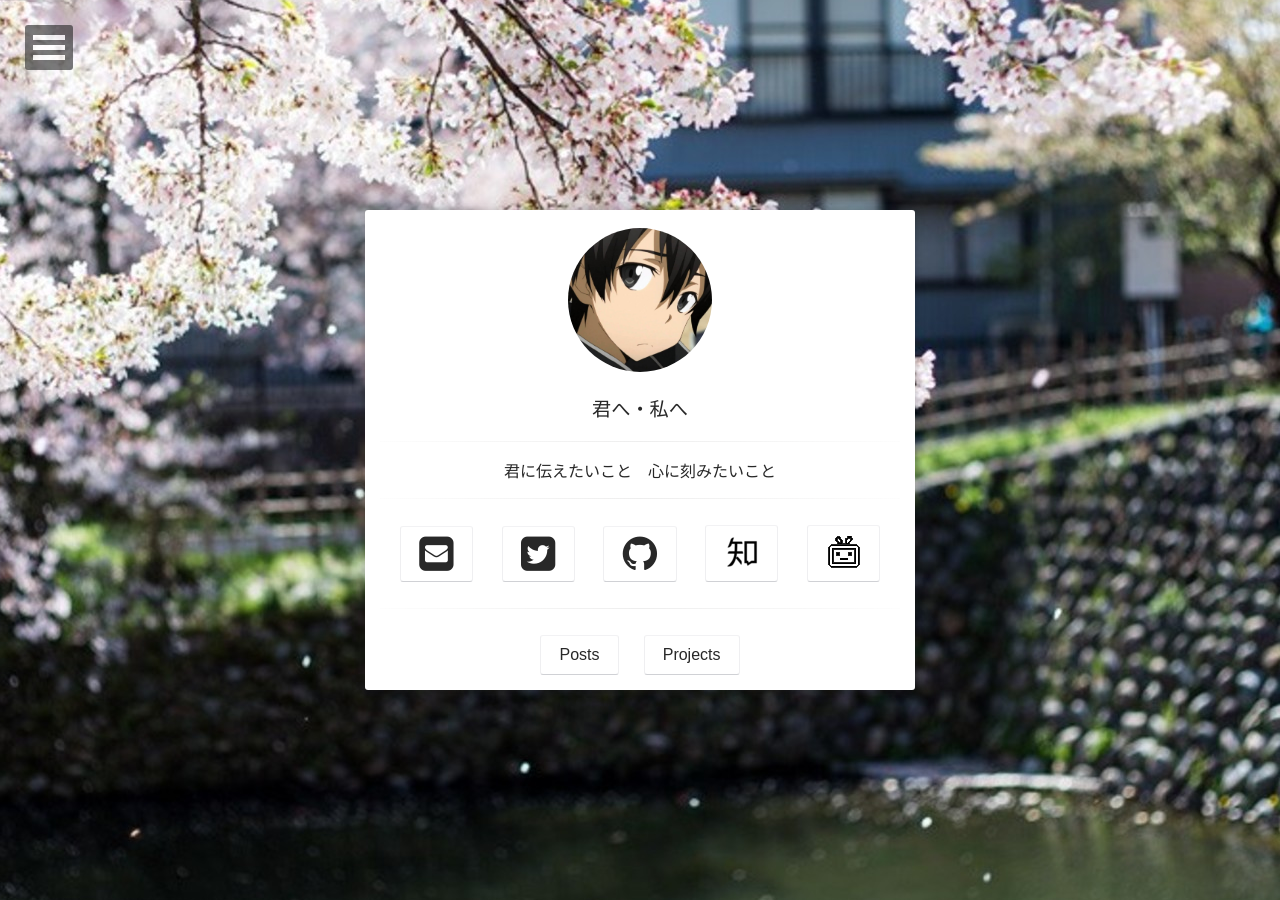
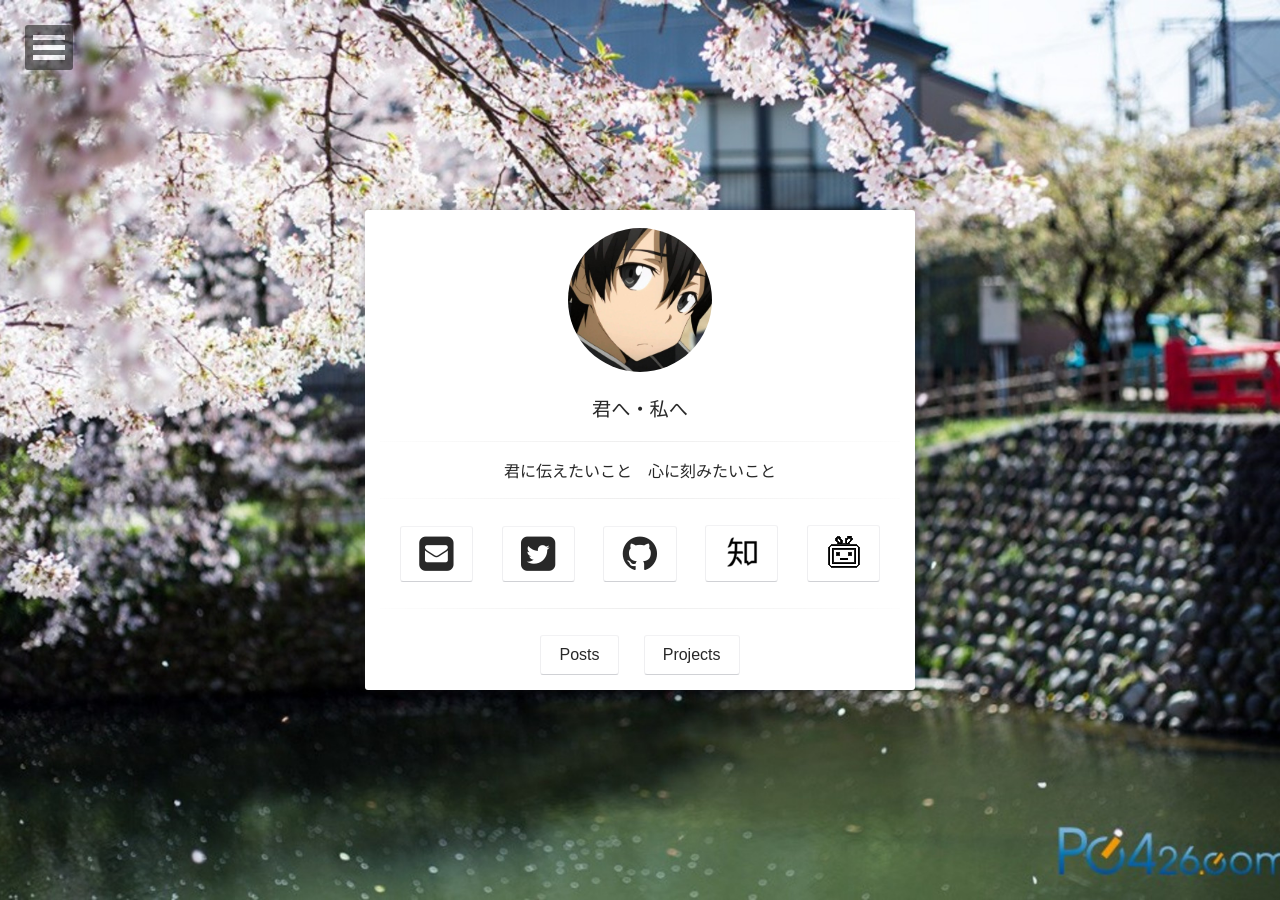
Before and after one commit to Clynie/hanyihong0324.github.io, a Jekyll site: the page built from index.html, in a window 1280 px wide. Built offline with Jekyll 4.4.1, drawn with Linux system fonts in a browser that asks for light colours; some web fonts are replaced.

Commit message:
make background can fit screen resolution!

```diff
--- a/_includes/head.html
+++ b/_includes/head.html
@@ -48,7 +48,14 @@
     {% if site.background %}
     {% capture background %}{{ site.background }}{% endcapture %}
     {% unless background contains 'http://' or background contains 'https://' %}{% capture background %}{{ site.url }}/{{ background }}{% endcapture %}{% endunless %}
-    <style type="text/css">body {background-image:url({{ background }});}</style>
+    <style type="text/css">
+    body {
+      background-position: center;
+      background-repeat: no-repeat;
+      background-size:cover;
+      background-image:url({{ background }});
+      }
+    </style>
     {% endif %}
     <!-- Post Feature Image -->
     {% if page.feature %}
```
